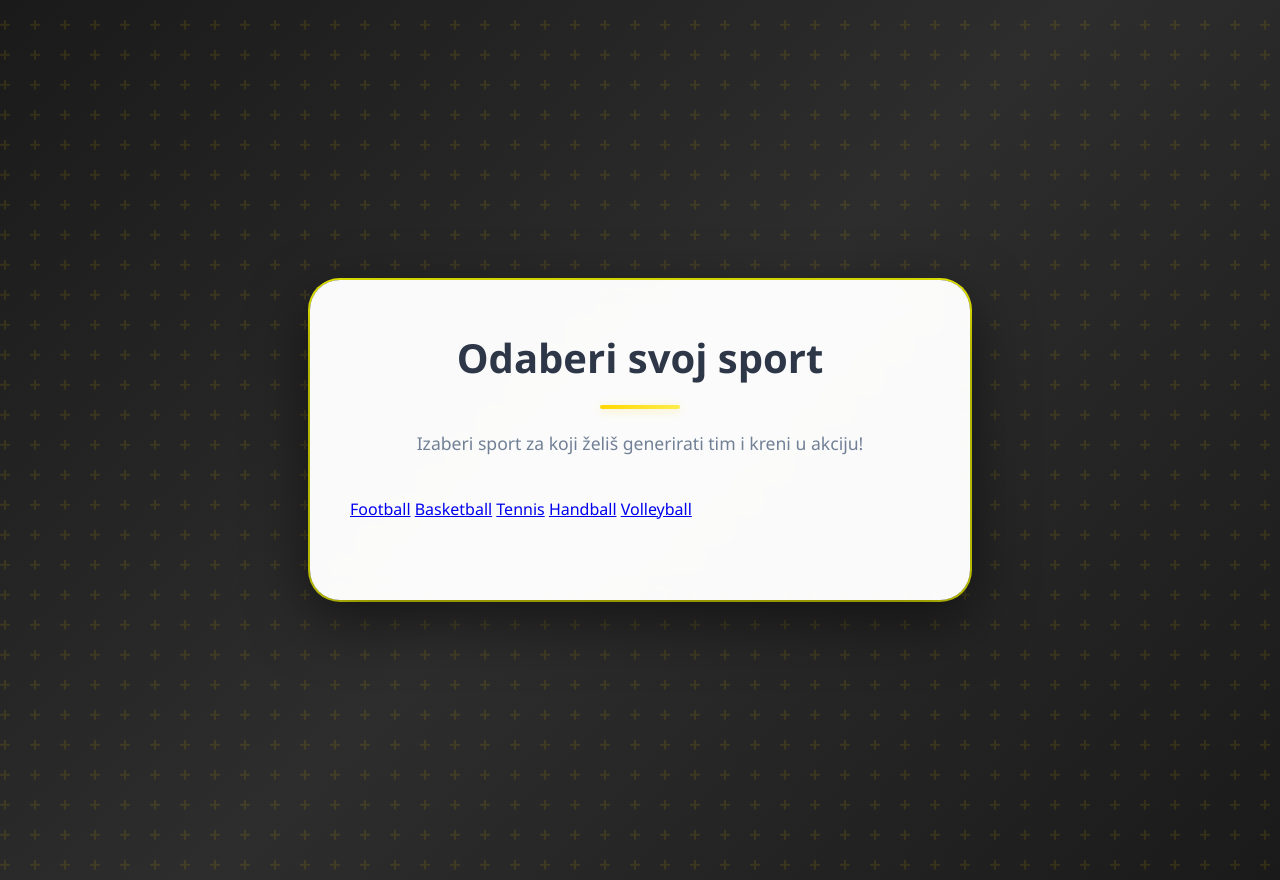
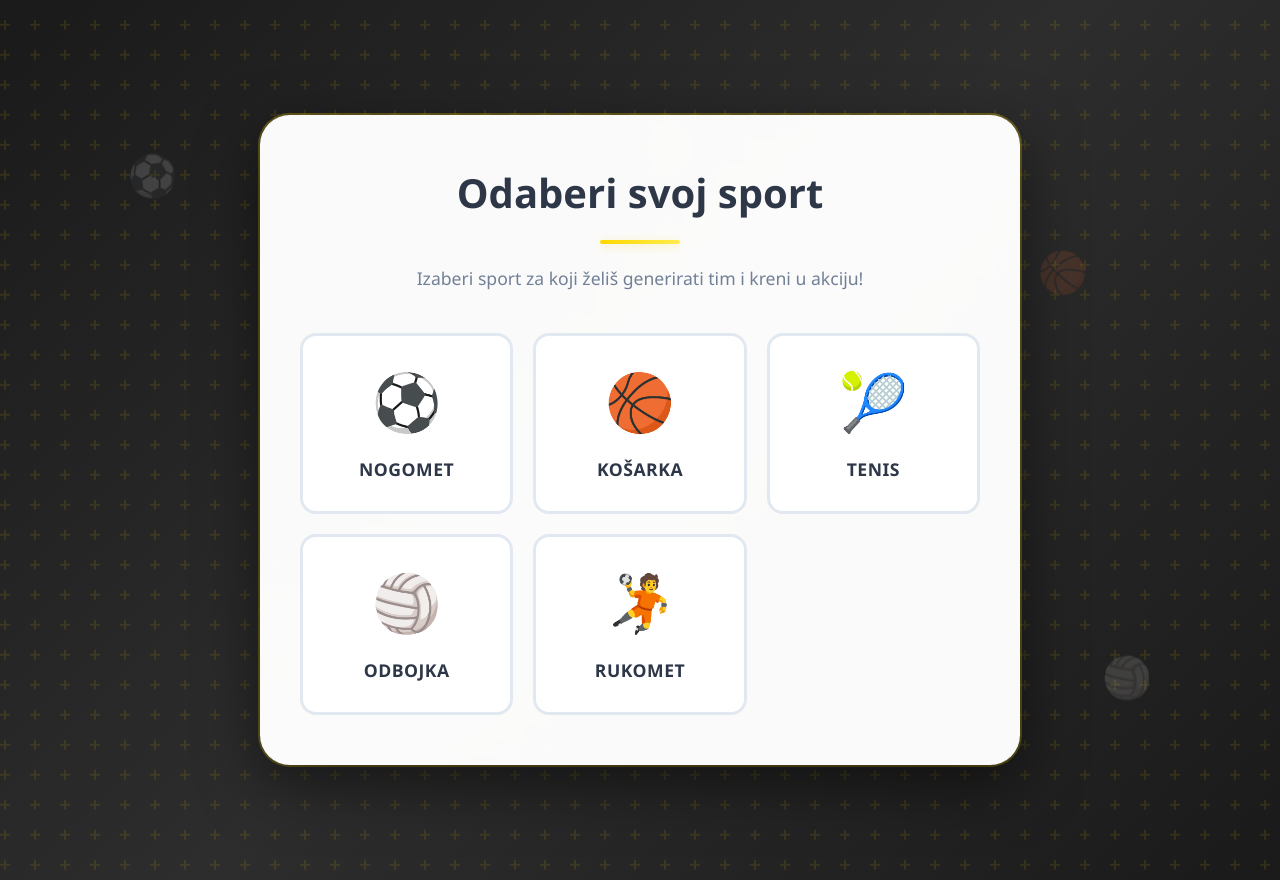
Before and after one commit to Caskey5/TeamUp-Random, a Django app: page /sports/ in a window 1280 px wide. Run offline with Django 5.2, Linux system fonts and the light colour scheme.

Commit message:
Updated choose_sports.html, css

```diff
--- a/static/css/pages/choose_sports.css
+++ b/static/css/pages/choose_sports.css
@@ -12,7 +12,6 @@ body {
             overflow-x: hidden;
         }
 
-/* Animirana pozadina sa sportskim elementima */
         .background-pattern {
             position: fixed;
             top: 0;
@@ -27,11 +26,15 @@ body {
         }
 
         @keyframes slide {
-    0% { transform: translateY(0); }
-    100% { transform: translateY(60px); }
+            0% {
+                transform: translateY(0);
             }
 
-/* Plutajući sportski ikoni */
+            100% {
+                transform: translateY(60px);
+            }
+        }
+
         .floating-icons {
             position: fixed;
             top: 0;
@@ -42,28 +45,59 @@ body {
             z-index: 1;
         }
 
-.sport-icon {
+        .sport-icon-float {
             position: absolute;
             font-size: 40px;
             opacity: 0.15;
             animation: float 15s infinite ease-in-out;
         }
 
-.sport-icon:nth-child(1) { left: 10%; top: 20%; animation-delay: 0s; }
-.sport-icon:nth-child(2) { right: 15%; top: 30%; animation-delay: 2s; }
-.sport-icon:nth-child(3) { left: 20%; bottom: 25%; animation-delay: 4s; }
-.sport-icon:nth-child(4) { right: 10%; bottom: 20%; animation-delay: 6s; }
-.sport-icon:nth-child(5) { left: 50%; top: 15%; animation-delay: 3s; }
+        .sport-icon-float:nth-child(1) {
+            left: 10%;
+            top: 20%;
+            animation-delay: 0s;
+        }
+
+        .sport-icon-float:nth-child(2) {
+            right: 15%;
+            top: 30%;
+            animation-delay: 2s;
+        }
+
+        .sport-icon-float:nth-child(3) {
+            left: 20%;
+            bottom: 25%;
+            animation-delay: 4s;
+        }
+
+        .sport-icon-float:nth-child(4) {
+            right: 10%;
+            bottom: 20%;
+            animation-delay: 6s;
+        }
+
+        .sport-icon-float:nth-child(5) {
+            left: 50%;
+            top: 15%;
+            animation-delay: 3s;
+        }
 
         @keyframes float {
-    0%, 100% { transform: translateY(0px) rotate(0deg); }
-    50% { transform: translateY(-30px) rotate(10deg); }
+
+            0%,
+            100% {
+                transform: translateY(0px) rotate(0deg);
+            }
+
+            50% {
+                transform: translateY(-30px) rotate(10deg);
+            }
         }
 
         .container {
             position: relative;
             z-index: 2;
-    max-width: 700px;
+            max-width: 800px;
             margin: 0 auto;
             padding: 40px 20px;
             min-height: 100vh;
@@ -77,7 +111,7 @@ body {
             backdrop-filter: blur(10px);
             border-radius: 30px;
             padding: 50px 40px;
-    box-shadow: 0 20px 60px rgba(0, 0, 0, 0.5), 0 0 0 2px rgba(246, 250, 1, 0.959);
+            box-shadow: 0 20px 60px rgba(0, 0, 0, 0.5), 0 0 0 2px rgba(255, 215, 0, 0.3);
             width: 100%;
             animation: slideUp 0.6s ease-out;
         }
@@ -87,6 +121,7 @@ body {
                 opacity: 0;
                 transform: translateY(30px);
             }
+
             to {
                 opacity: 1;
                 transform: translateY(0);
@@ -121,124 +156,85 @@ body {
             line-height: 1.6;
         }
 
-.form-group {
-    margin-bottom: 30px;
+        /* Sport buttons grid */
+        .sports-grid {
+            display: grid;
+            grid-template-columns: repeat(auto-fit, minmax(200px, 1fr));
+            gap: 20px;
+            margin-top: 30px;
         }
 
-.form-label {
-    display: block;
-    color: #2d3748;
-    font-weight: 600;
-    margin-bottom: 12px;
-    font-size: 1rem;
-}
-
-.form-control {
-    width: 100%;
-    padding: 16px 20px;
-    font-size: 1rem;
-    border: 2px solid #e2e8f0;
-    border-radius: 12px;
+        .sport-btn {
+            display: flex;
+            flex-direction: column;
+            align-items: center;
+            justify-content: center;
+            padding: 30px 20px;
             background: white;
-    color: #2d3748;
-    transition: all 0.3s ease;
-    appearance: none;
+            border: 3px solid #e2e8f0;
+            border-radius: 16px;
+            text-decoration: none;
+            transition: all 0.3s cubic-bezier(0.175, 0.885, 0.32, 1.275);
             cursor: pointer;
-}
-
-.form-control:focus {
-    outline: none;
-    border-color: #ffd700;
-    box-shadow: 0 0 0 4px rgba(255, 215, 0, 0.2);
-}
-
-.form-control:hover {
-    border-color: #cbd5e0;
-}
-
-.btn-submit {
-    width: 100%;
-    padding: 18px 40px;
-    font-size: 1.1rem;
-    font-weight: 700;
-    text-transform: uppercase;
-    letter-spacing: 1px;
-    color: #1a1a1a;
-    background: linear-gradient(135deg, #ffd700 0%, #ffed4e 100%);
-    border: none;
-    border-radius: 12px;
-    cursor: pointer;
-    transition: all 0.3s ease;
-    box-shadow: 0 4px 15px rgba(255, 215, 0, 0.4);
             position: relative;
             overflow: hidden;
         }
 
-.btn-submit::before {
+        .sport-btn::before {
             content: '';
             position: absolute;
             top: 0;
             left: -100%;
             width: 100%;
             height: 100%;
-    background: linear-gradient(90deg, transparent, rgba(255, 255, 255, 0.3), transparent);
-    transition: left 0.5s ease;
+            background: linear-gradient(90deg, transparent, rgba(255, 215, 0, 0.2), transparent);
+            transition: left 0.6s ease;
         }
 
-.btn-submit:hover {
-    transform: translateY(-2px);
-    box-shadow: 0 6px 25px rgba(255, 215, 0, 0.6);
-    background: linear-gradient(135deg, #ffed4e 0%, #ffd700 100%);
-}
-
-.btn-submit:hover::before {
+        .sport-btn:hover::before {
             left: 100%;
         }
 
-.btn-submit:active {
+        .sport-btn:hover {
+            border-color: #ffd700;
+            transform: translateY(-8px);
+            box-shadow: 0 10px 30px rgba(255, 215, 0, 0.3);
+        }
+
+        .sport-icon {
+            font-size: 3.5rem;
+            margin-bottom: 15px;
+            display: block;
+            animation: bounce 2s infinite;
+        }
+
+        @keyframes bounce {
+
+            0%,
+            100% {
                 transform: translateY(0);
             }
 
-/* Sport ikone za izbor */
-.sport-options {
-    display: grid;
-    grid-template-columns: repeat(auto-fit, minmax(120px, 1fr));
-    gap: 15px;
-    margin-bottom: 30px;
+            50% {
+                transform: translateY(-5px);
+            }
         }
 
-.sport-option {
-    padding: 20px;
-    border: 2px solid #e2e8f0;
-    border-radius: 12px;
-    text-align: center;
-    cursor: pointer;
-    transition: all 0.3s ease;
-    background: white;
-}
-
-.sport-option:hover {
-    border-color: #ffd700;
-    transform: translateY(-3px);
-    box-shadow: 0 5px 15px rgba(255, 215, 0, 0.3);
-}
-
-.sport-option.active {
-    border-color: #ffd700;
-    background: linear-gradient(135deg, rgba(255, 215, 0, 0.15) 0%, rgba(255, 237, 78, 0.15) 100%);
-}
-
-.sport-emoji {
-    font-size: 2.5rem;
-    margin-bottom: 8px;
+        .sport-btn:hover .sport-icon {
+            animation: none;
+            transform: scale(1.2);
+            transition: transform 0.3s ease;
         }
 
         .sport-name {
-    font-size: 0.9rem;
-    color: #4a5568;
-    font-weight: 600;
+            font-size: 1.1rem;
+            font-weight: 700;
+            color: #2d3748;
+            text-transform: uppercase;
+            letter-spacing: 0.5px;
         }
 
+        /* Responsive */
         @media (max-width: 768px) {
             .card {
                 padding: 30px 25px;
@@ -249,7 +245,49 @@ body {
                 font-size: 2rem;
             }
 
+            .sports-grid {
+                grid-template-columns: 1fr;
+                gap: 15px;
+            }
+
+            .sport-btn {
+                padding: 25px 20px;
+            }
+
             .sport-icon {
-        font-size: 30px;
+                font-size: 3rem;
             }
         }
+
+        /* Loading animation for buttons */
+        .sport-btn:nth-child(1) {
+            animation: fadeIn 0.4s ease-out 0.1s both;
+        }
+
+        .sport-btn:nth-child(2) {
+            animation: fadeIn 0.4s ease-out 0.2s both;
+        }
+
+        .sport-btn:nth-child(3) {
+            animation: fadeIn 0.4s ease-out 0.3s both;
+        }
+
+        .sport-btn:nth-child(4) {
+            animation: fadeIn 0.4s ease-out 0.4s both;
+        }
+
+        .sport-btn:nth-child(5) {
+            animation: fadeIn 0.4s ease-out 0.5s both;
+        }
+
+        @keyframes fadeIn {
+            from {
+                opacity: 0;
+                transform: translateY(20px);
+            }
+
+            to {
+                opacity: 1;
+                transform: translateY(0);
+            }
+        }
--- a/templates/pages/choose_sports.html
+++ b/templates/pages/choose_sports.html
@@ -10,11 +10,23 @@
     <!-- Favicon -->
     <link rel="icon" type="image/x-icon" href="{% static 'assets/favicon.ico' %}" />
 
-    <!-- CSS -->
-    <link rel="stylesheet" href="{% static 'css/pages/choose_sports.css' %}">
+
+    {% block head_css %}
+        <link rel="stylesheet" href="{% static 'css/pages/choose_sports.css' %}" />
+    {% endblock head_css %}
+
+
 </head>
 <body>
     <div class="background-pattern"></div>
+
+    <div class="floating-icons">
+        <div class="sport-icon-float">⚽</div>
+        <div class="sport-icon-float">🏀</div>
+        <div class="sport-icon-float">🎾</div>
+        <div class="sport-icon-float">🏐</div>
+        <div class="sport-icon-float">🤾</div>
+    </div>
 
     <div class="container">
         <div class="card">
@@ -23,20 +35,33 @@
                 <hr class="divider" />
                 <p class="subtitle">Izaberi sport za koji želiš generirati tim i kreni u akciju!</p>
             </div>
-                <div class="form-group">
 
-                    <form method="post">
-                    {% csrf_token %}
+            <div class="sports-grid">
+                <a href="{% url 'pages:football_formats' %}" class="sport-btn">
+                    <span class="sport-icon">⚽</span>
+                    <span class="sport-name">Nogomet</span>
+                </a>
 
-                    <a class="btn btn-primary btn-xl text-uppercase" href="{% url 'pages:football_formats' %}">Football</a>
-                    <a class="btn btn-primary btn-xl text-uppercase" href="{% url 'pages:basketball_formats' %}">Basketball</a>
-                    <a class="btn btn-primary btn-xl text-uppercase" href="{% url 'pages:tennis_formats' %}">Tennis</a>
-                    <a class="btn btn-primary btn-xl text-uppercase" href="{% url 'pages:handball_formats' %}">Handball</a>
-                    <a class="btn btn-primary btn-xl text-uppercase" href="{% url 'pages:volleyball_formats' %}">Volleyball</a>
+                <a href="{% url 'pages:basketball_formats' %}" class="sport-btn">
+                    <span class="sport-icon">🏀</span>
+                    <span class="sport-name">Košarka</span>
+                </a>
 
-                    </select>
-                </div>
-            </form>
+                <a href="{% url 'pages:tennis_formats' %}" class="sport-btn">
+                    <span class="sport-icon">🎾</span>
+                    <span class="sport-name">Tenis</span>
+                </a>
+
+                <a href="{% url 'pages:volleyball_formats' %}" class="sport-btn">
+                    <span class="sport-icon">🏐</span>
+                    <span class="sport-name">Odbojka</span>
+                </a>
+
+                <a href="{% url 'pages:handball_formats' %}" class="sport-btn">
+                    <span class="sport-icon">🤾</span>
+                    <span class="sport-name">Rukomet</span>
+                </a>
+            </div>
         </div>
     </div>
 </body>
```
Also changed, not shown: pages/forms.py (deleted, +0 -75 lines), templates/pages/handball_formats.html (+0 -61 lines). Lines whose indentation alone changed are shown as unchanged.
